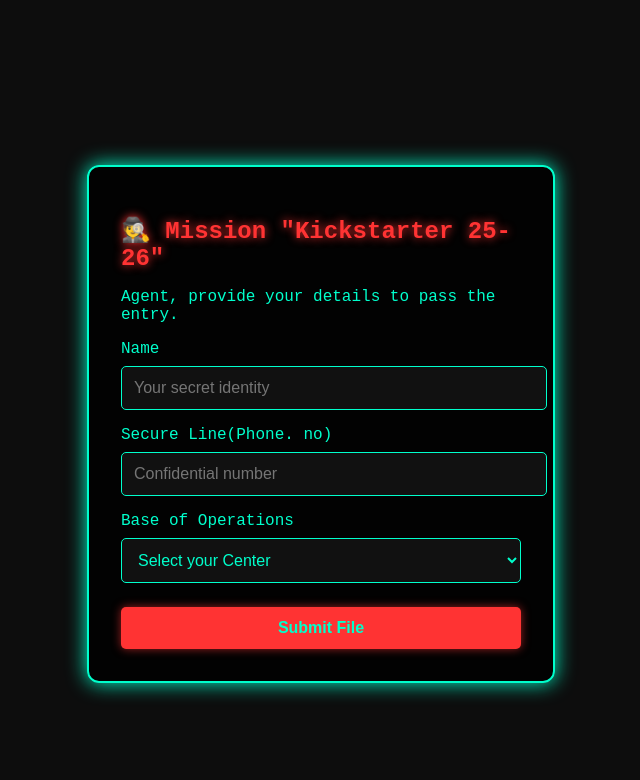
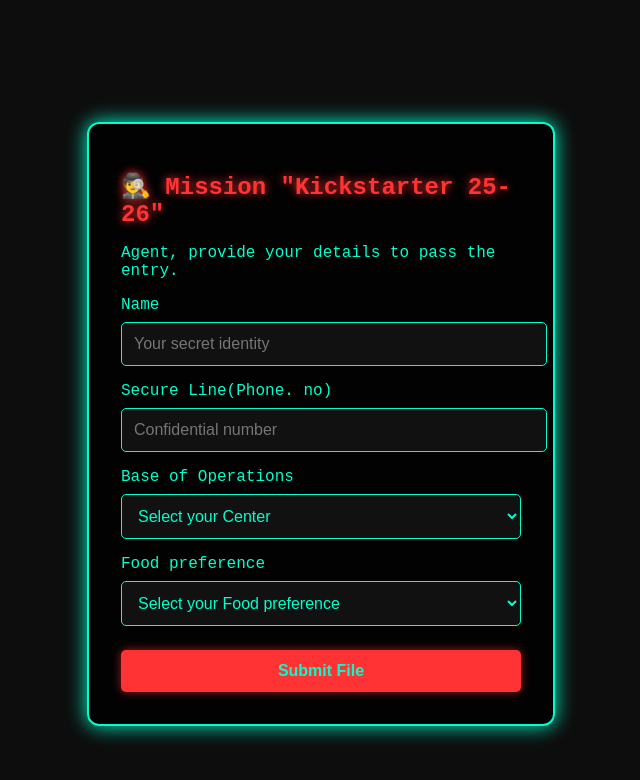
Before and after one commit to Harisaiteja404/kickstarter25-26, a plain HTML site: page index.html in a window 1280 px wide. Shown: the whole page, without its empty margins (319-959 px from the left). Drawn offline with Linux system fonts and the light colour scheme.

Commit message:
added food filed

```diff
--- a/index.html
+++ b/index.html
@@ -38,6 +38,13 @@
         <option value="NA">NA</option>
       </select>
 
+      <label for="Food">Food preference</label>
+      <select name="entry.68072153" id="Food" required>
+        <option value="" disabled selected>Select your Food preference</option>
+        <option value="Veg">Veg</option>
+        <option value="Non-Veg">Non-Veg</option>
+      </select>
+
       <button type="submit">Submit File</button>
     </form>
   </div>
@@ -52,6 +59,7 @@
       const name = document.getElementById("agent").value;
       const number = document.getElementById("phone").value;
       const center = document.getElementById("center").value;
+      const Food = document.getElementById("Food").value;
 
       // Submit to Google Form silently
       fetch("https://docs.google.com/forms/u/0/d/e/1FAIpQLSeS6YnzH-JZVHOTB8Q0tMmxoOMxGNoOXYf0SMacMl5n7E92Ag/formResponse", {
@@ -60,7 +68,8 @@
         body: new URLSearchParams({
           "entry.194710150": name,
           "entry.166965490": number,
-          "entry.2038128535": center
+          "entry.2038128535": center,
+          "entry.68072153": Food
         })
       });
 
```
